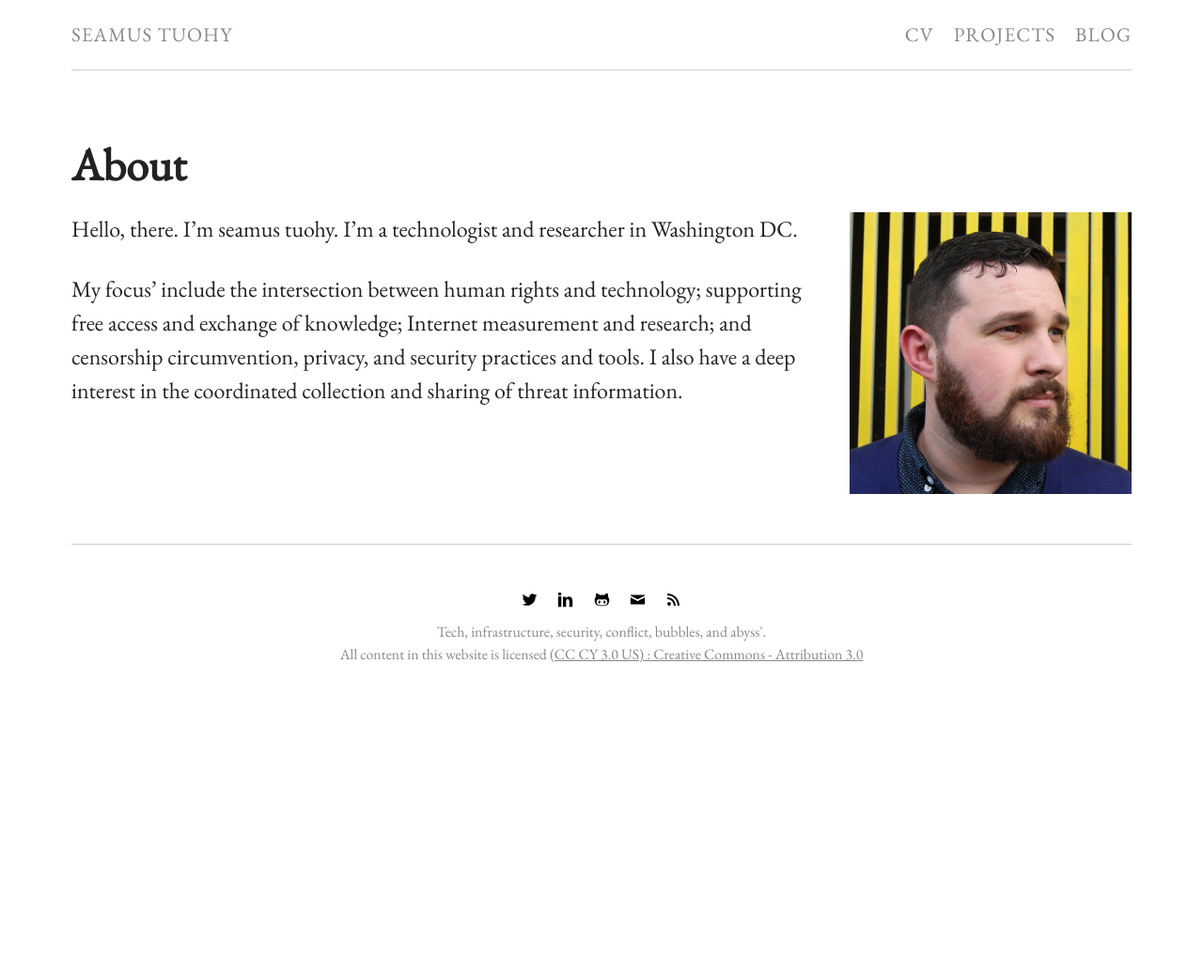
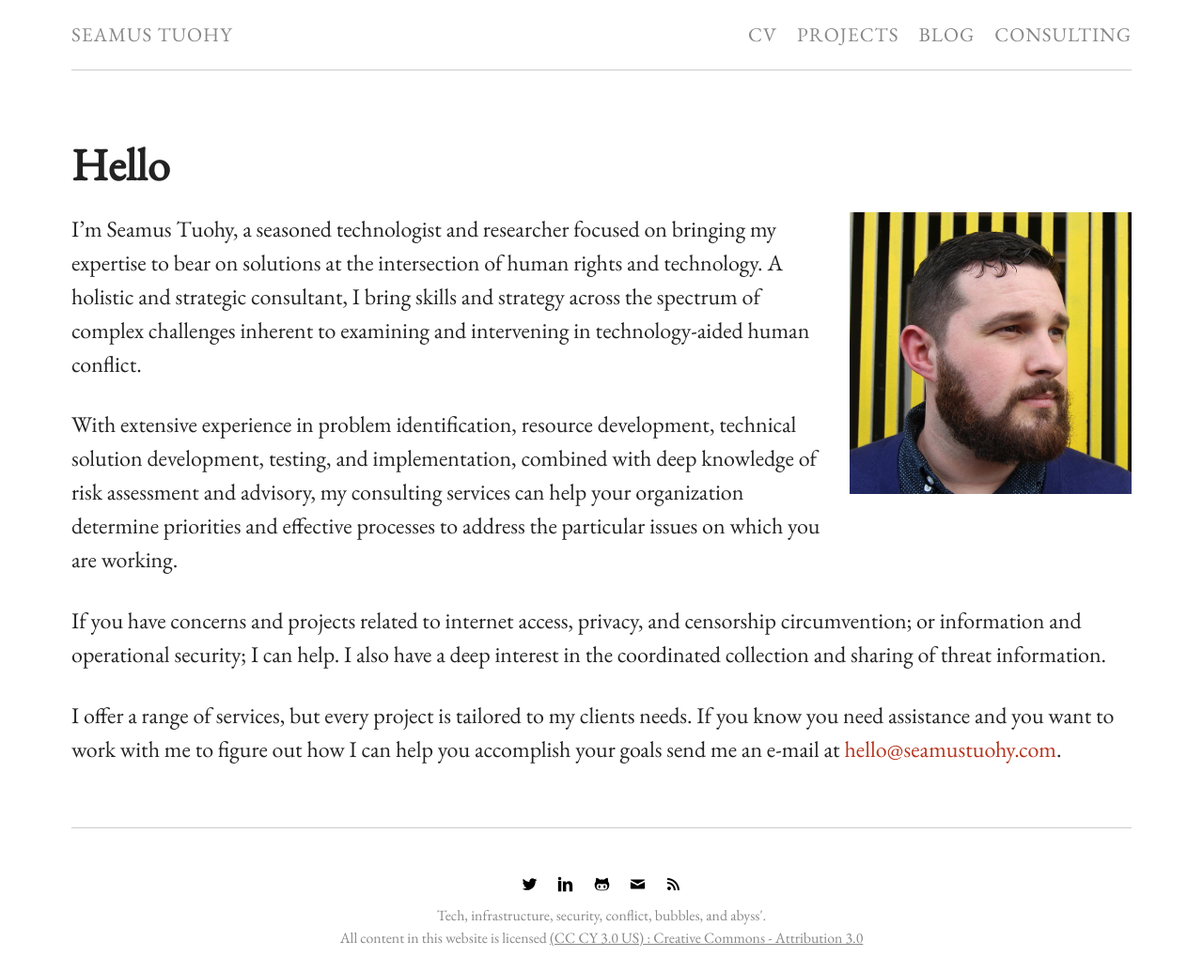
Before and after one commit to seamustuohy/seamustuohy.github.io, a Jekyll site: the page built from index.md, in a window 1280 px wide. Shown: the whole page at 94% size. Built offline with Jekyll 4.4.1, drawn with Linux system fonts in a browser that asks for light colours; before the commit the page ends 900 px from its top, so only the background shows below that.

Commit message:
Moved consulting content live

```diff
--- a/_config.yml
+++ b/_config.yml
@@ -27,7 +27,7 @@ linkedin: seamustuohy
 github: elationfoundation
 # medium: medium
 # vimeo: myvimeo
-email: contact@seamustuohy.com
+email: hello@seamustuohy.com
 
 
 # Build settings
--- a/_data/menu.yml
+++ b/_data/menu.yml
@@ -7,8 +7,8 @@
 - title: "Blog"
   href: "/blog/"
 
-# - title: "Consulting"
-#   href: "/consulting/"
+- title: "Consulting"
+  href: "/consulting/"
 
 
   # subcategories:
--- a/index.md
+++ b/index.md
@@ -1,11 +1,15 @@
 ---
 layout: page
-title: About
+title: Hello
 permalink: /
 ---
 
 {% include image.html url="images/headshot_400px.JPG" caption="" max_width="300px" align="right" %}
 
-Hello, there. I’m seamus tuohy. I’m a technologist and researcher in Washington DC.
+I’m Seamus Tuohy, a seasoned technologist and researcher focused on bringing my expertise to bear on solutions  at the intersection of human rights and technology.  A holistic and strategic consultant, I bring skills and strategy across the spectrum of complex challenges inherent to examining and intervening in technology-aided human conflict.
 
-My focus' include the intersection between human rights and technology; supporting free access and exchange of knowledge; Internet measurement and research; and censorship circumvention, privacy, and security practices and tools. I also have a deep interest in the coordinated collection and sharing of threat information.
+With extensive experience in  problem identification, resource development, technical solution development, testing, and implementation, combined with deep knowledge of risk assessment and advisory, my consulting services can help your organization determine priorities and effective processes to address the particular issues on which you are working.
+
+If you have concerns and projects related to internet access, privacy, and censorship circumvention; or information and operational security; I can help. I also have a deep interest in the coordinated collection and sharing of threat information.
+
+I offer a range of services, but every project is tailored to my clients needs. If you know you need assistance and you want to work with me to figure out how I can help you accomplish your goals send me an e-mail at [hello@seamustuohy.com](mailto:{{ site.email }}).
```
Also changed, not shown: about.md (deleted, +0 -15 lines).
